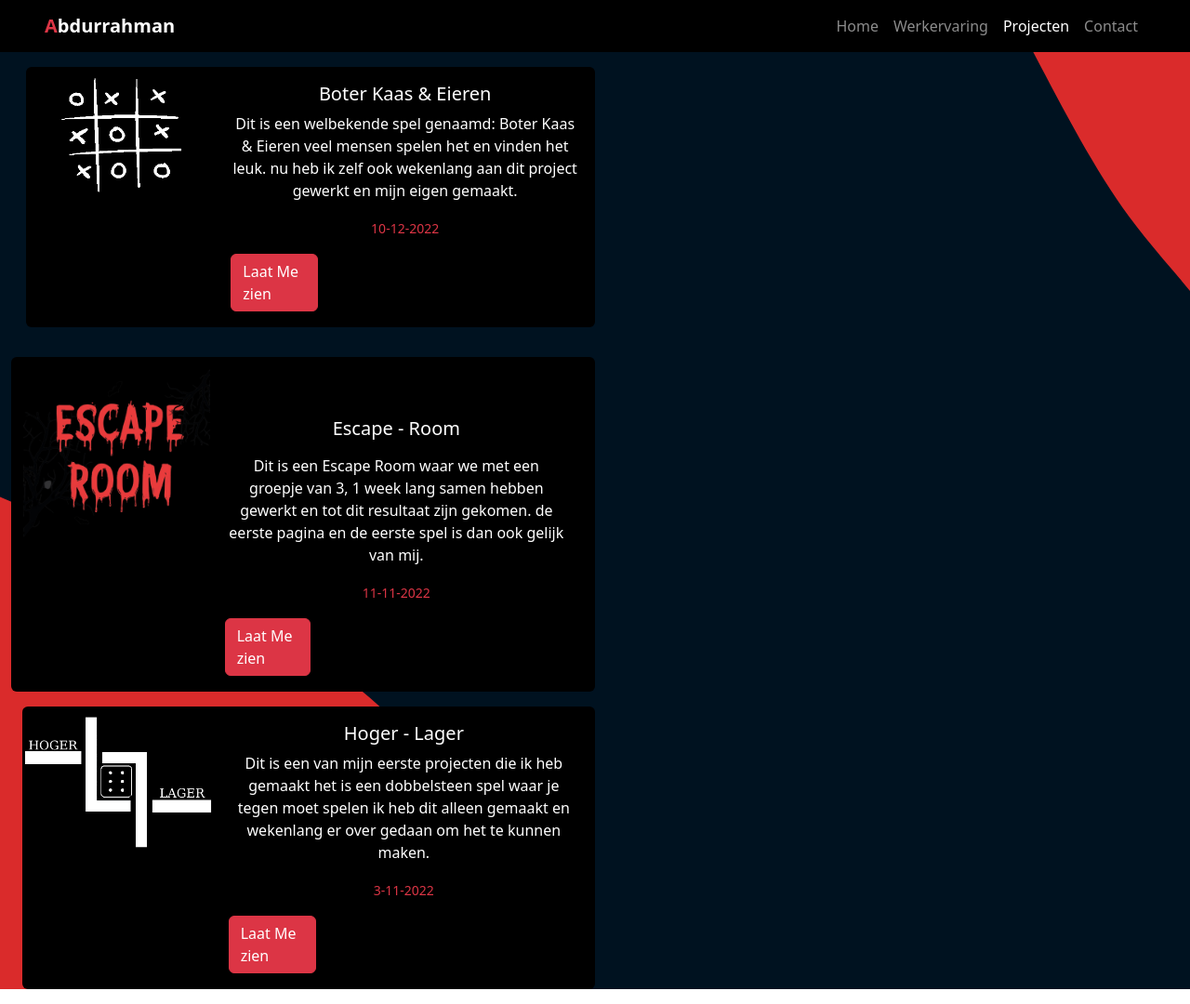
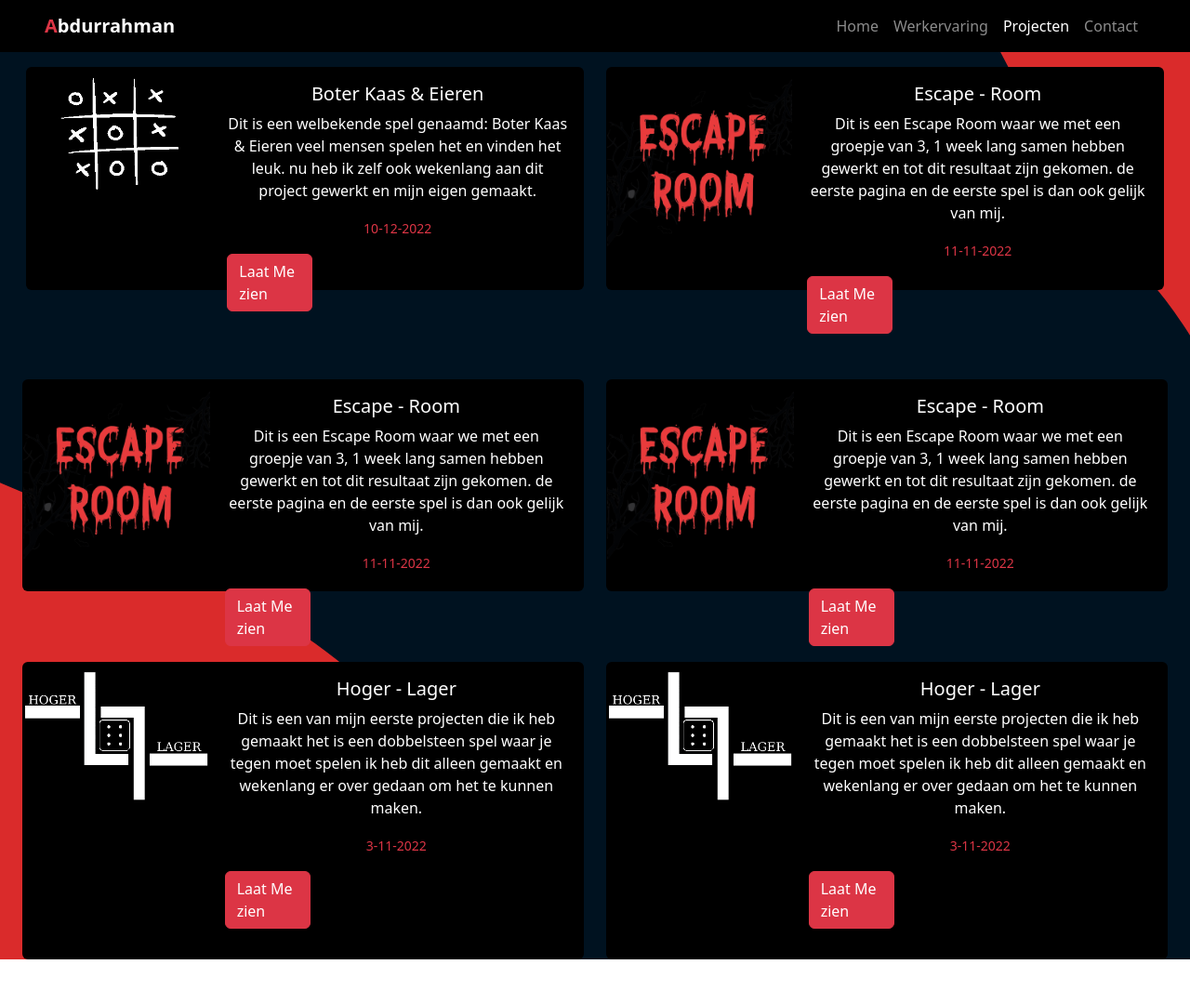
Before and after one commit to AbdurrahmanDogan/abdurrahmanDogan, a plain HTML site: page projecten.html in a window 1280 px wide. Shown: the whole page at 93% size. After the commit the page ends 1032 px from the top, so only its background shows below. Drawn offline with nearby package versions, Linux system fonts and the light colour scheme.

Commit message:
begonnen met de andere 3 projecten

```diff
--- a/projecten.html
+++ b/projecten.html
@@ -15,8 +15,8 @@
 </head>
 
 <body>
-  <nav class="navbar px-5 navbar-expand-sm navbar-dark bg-black ">
-    <a class="navbar-brand fw-bold " href="#"> <span class="a text-danger">A</span>bdurrahman </a>
+  <nav class="navbar px-5 navbar-expand-sm navbar-dark bg-black">
+    <a class="navbar-brand fw-bold " href="#"> <span class="text-danger">A</span>bdurrahman </a>
     <button class="navbar-toggler d-lg-none" type="button" data-bs-toggle="collapse" data-bs-target="#collapsibleNavId"
       aria-controls="collapsibleNavId" aria-expanded="false" aria-label="Toggle navigation">
       <span class="navbar-toggler-icon"></span>
@@ -24,15 +24,16 @@
     <div class="collapse navbar-collapse" id="collapsibleNavId">
       <ul class="navbar-nav me-auto mt-2 mt-lg-0 navbar-collapse justify-content-end">
         <li class="nav-item">
-          <a class="nav-link" href="index.html">Home</a>
+          <a class="nav-link " href="index.html" aria-current="page">Home </a>
         </li>
         <li class="nav-item">
           <a class="nav-link" href="work.html">Werkervaring</a>
         </li>
+
         <li class="nav-item">
-          <a class="nav-link active" href="projecten.html" aria-current="page">Projecten <span
-              class="visually-hidden">(current)</span></a>
+          <a class="nav-link active" href="projecten.html">Projecten <span class="visually-hidden">(current)</span></a>
         </li>
+
         <li class="nav-item">
           <a class="nav-link" href="contact.html">Contact</a>
         </li>
@@ -43,10 +44,12 @@
 
 
     <div class="container-fluid p-3 ">
-      <div class="card mb-3 w-50 card1 bg-black d-block text-center text-white">
+      <div class="row">
+        <div class="col-md-6">
+          <div class="card mb-3 w-100 h-75 card1 bg-black d-block text-center text-white">
             <div class="row g-0">
               <div class="col-md-4">
-            <img src="img/bkeieren.png" class="img-fluid rounded-start d-block mx-auto" alt="Card title">
+                <img src="img/bkeieren.png" class="img-fluid d-block mx-auto" alt="Card title">
               </div>
               <div class="col-md-8 text-center ">
                 <div class="card-body">
@@ -54,25 +57,71 @@
                   <p class="card-text">Dit is een welbekende spel genaamd: Boter Kaas & Eieren veel mensen spelen het en
                     vinden het leuk. nu heb ik zelf ook wekenlang aan dit project gewerkt en mijn eigen gemaakt.</p>
                   <p class="card-text"><small class="text-danger "> 10-12-2022</small></p>
-              <a type="button" class="btn btn-danger text-start w-25 d-block" href="https://abdurrahmandogan.github.io/boter-kaas-eieren/"  target="_blank"	 role="button">Laat Me zien</a>
+                  <a type="button" class="btn btn-danger text-start w-25 h-75 d-block"
+                    href="https://abdurrahmandogan.github.io/boter-kaas-eieren/" target="_blank" role="button">Laat Me
+                    zien</a>
                 </div>
               </div>
             </div>
           </div>
         </div>
 
-    <div class="container-fluid ">
-      <div class="row">
-
-          <div class="card card2 w-50 mb-3 bg-black text-white">
+        <div class="col-md-6">
+          <div class="card card2 w-100 h-75 mb-3 bg-black text-white">
             <div class="row g-0">
               <div class="col-md-4">
                 <img src="img/escape room.png" class="img-fluid rounded-start d-block mx-auto" alt="Card title">
               </div>
               <div class="col-md-8 text-center ">
                 <div class="card-body">
-                  <h5 class="card-title mt-5">Escape - Room </h5>
-                  <p class="card-text mt-3">Dit is een Escape Room waar we met een groepje van 3, 1 week lang samen
+                  <h5 class="card-title">Escape - Room </h5>
+                  <p class="card-text">Dit is een Escape Room waar we met een groepje van 3, 1 week lang samen
+                    hebben gewerkt en tot dit resultaat zijn gekomen. de eerste pagina en de eerste spel is dan ook
+                    gelijk van mij.</p>
+                  <p class="card-text mt-3"><small class=" fw-light text-danger "> 11-11-2022</small></p>
+                  <a type="button" class="btn btn-danger text-start w-25 d-block" href="#" role="button">Laat Me
+                    zien</a>
+                </div>
+              </div>
+            </div>
+          </div>
+        </div>
+      </div>
+
+    </div>
+
+    <div class="container-fluid ">
+      <div class="row">
+        <div class="col-md-6">
+          <div class="card card2 w-100 h-75  bg-black text-white">
+            <div class="row g-0">
+              <div class="col-md-4">
+                <img src="img/escape room.png" class="img-fluid rounded-start d-block mx-auto" alt="Card title">
+              </div>
+              <div class="col-md-8 text-center ">
+                <div class="card-body">
+                  <h5 class="card-title">Escape - Room </h5>
+                  <p class="card-text">Dit is een Escape Room waar we met een groepje van 3, 1 week lang samen
+                    hebben gewerkt en tot dit resultaat zijn gekomen. de eerste pagina en de eerste spel is dan ook
+                    gelijk van mij.</p>
+                  <p class="card-text mt-3"><small class=" fw-light text-danger "> 11-11-2022</small></p>
+                  <a type="button" class="btn btn-danger text-start w-25 d-block" href="#" role="button">Laat Me
+                    zien</a>
+                </div>
+              </div>
+            </div>
+          </div>
+        </div>
+        <div class="col-md-6">
+          <div class="card card2 w-100 h-75 bg-black text-white">
+            <div class="row g-0">
+              <div class="col-md-4">
+                <img src="img/escape room.png" class="img-fluid d-block mx-auto" alt="Card title">
+              </div>
+              <div class="col-md-8 text-center ">
+                <div class="card-body">
+                  <h5 class="card-title">Escape - Room </h5>
+                  <p class="card-text">Dit is een Escape Room waar we met een groepje van 3, 1 week lang samen
                     hebben gewerkt en tot dit resultaat zijn gekomen. de eerste pagina en de eerste spel is dan ook
                     gelijk van mij.</p>
                   <p class="card-text mt-3"><small class=" fw-light text-danger "> 11-11-2022</small></p>
@@ -84,11 +133,18 @@
           </div>
         </div>
 
+
+
+
+      </div>
+
     </div>
 
 
     <div class="container-fluid ">
-      <div class="card card3 w-50 bg-black mb-3 text-white">
+      <div class="row">
+        <div class="col-md-6">
+          <div class="card card3 w-100 h-100 bg-black text-white">
             <div class="row g-0">
               <div class="col-md-4">
                 <img src="img/hoger-lager-logo.png" class="img-fluid rounded-start d-block mx-auto" alt="Card title">
@@ -96,18 +152,54 @@
               <div class="col-md-8 text-center ml-5">
                 <div class="card-body">
                   <h5 class="card-title">Hoger - Lager</h5>
-              <p class="card-text">Dit is een van mijn eerste projecten die ik heb gemaakt het is een dobbelsteen spel
-                waar je tegen moet spelen ik heb dit alleen gemaakt en wekenlang er over gedaan om het te kunnen maken.
+                  <p class="card-text">Dit is een van mijn eerste projecten die ik heb gemaakt het is een dobbelsteen
+                    spel
+                    waar je tegen moet spelen ik heb dit alleen gemaakt en wekenlang er over gedaan om het te kunnen
+                    maken.
                   </p>
                   <p class="card-text"><small class="text-danger"> 3-11-2022</small></p>
-              <a type="button" class="btn btn-danger text-start w-25 d-block" href="#" role="button">Laat Me zien</a>
+                  <a type="button" class="btn btn-danger text-start w-25 d-block" href="#" role="button">Laat Me
+                    zien</a>
                 </div>
               </div>
             </div>
           </div>
         </div>
+        <div class="col-md-6">
+          <div class="card card3 w-100 h-100 bg-black mb-3 text-white">
+            <div class="row g-0">
+              <div class="col-md-4">
+                <img src="img/hoger-lager-logo.png" class="img-fluid rounded-start d-block mx-auto" alt="Card title">
+              </div>
+              <div class="col-md-8 text-center ml-5">
+                <div class="card-body">
+                  <h5 class="card-title">Hoger - Lager</h5>
+                  <p class="card-text">Dit is een van mijn eerste projecten die ik heb gemaakt het is een dobbelsteen
+                    spel
+                    waar je tegen moet spelen ik heb dit alleen gemaakt en wekenlang er over gedaan om het te kunnen
+                    maken.
+                  </p>
+                  <p class="card-text"><small class="text-danger"> 3-11-2022</small></p>
+                  <a type="button" class="btn btn-danger text-start w-25 d-block" href="#" role="button">Laat Me
+                    zien</a>
+                </div>
+              </div>
+            </div>
+          </div>
+        </div>
+
+      </div>
+
+    </div>
+
+
+
+
+
+
   </div>
   </div>
   </div>
 </body>
+
 </html>
```
Also changed, not shown: index.html (+3 -2 lines). Lines whose indentation alone changed are shown as unchanged.
